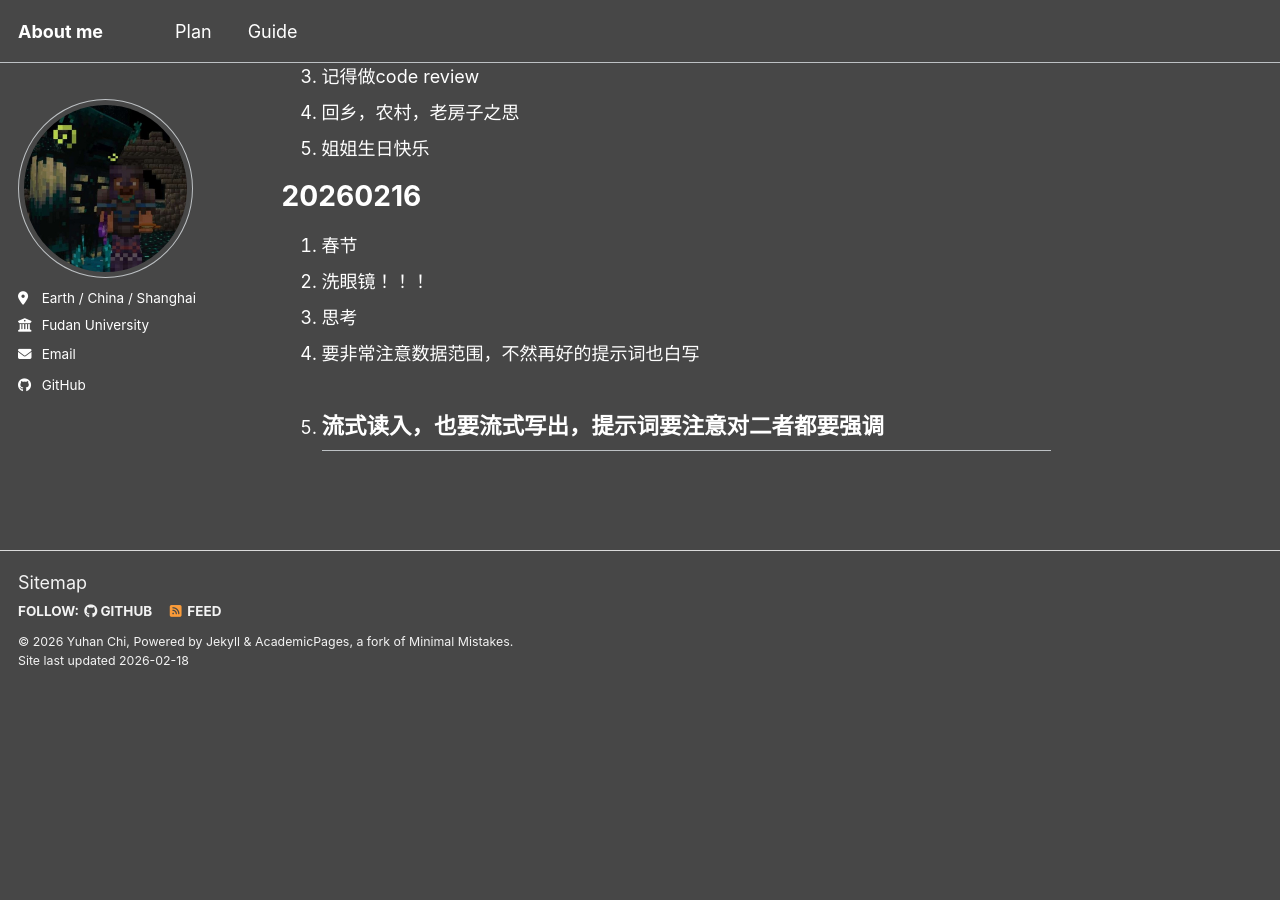
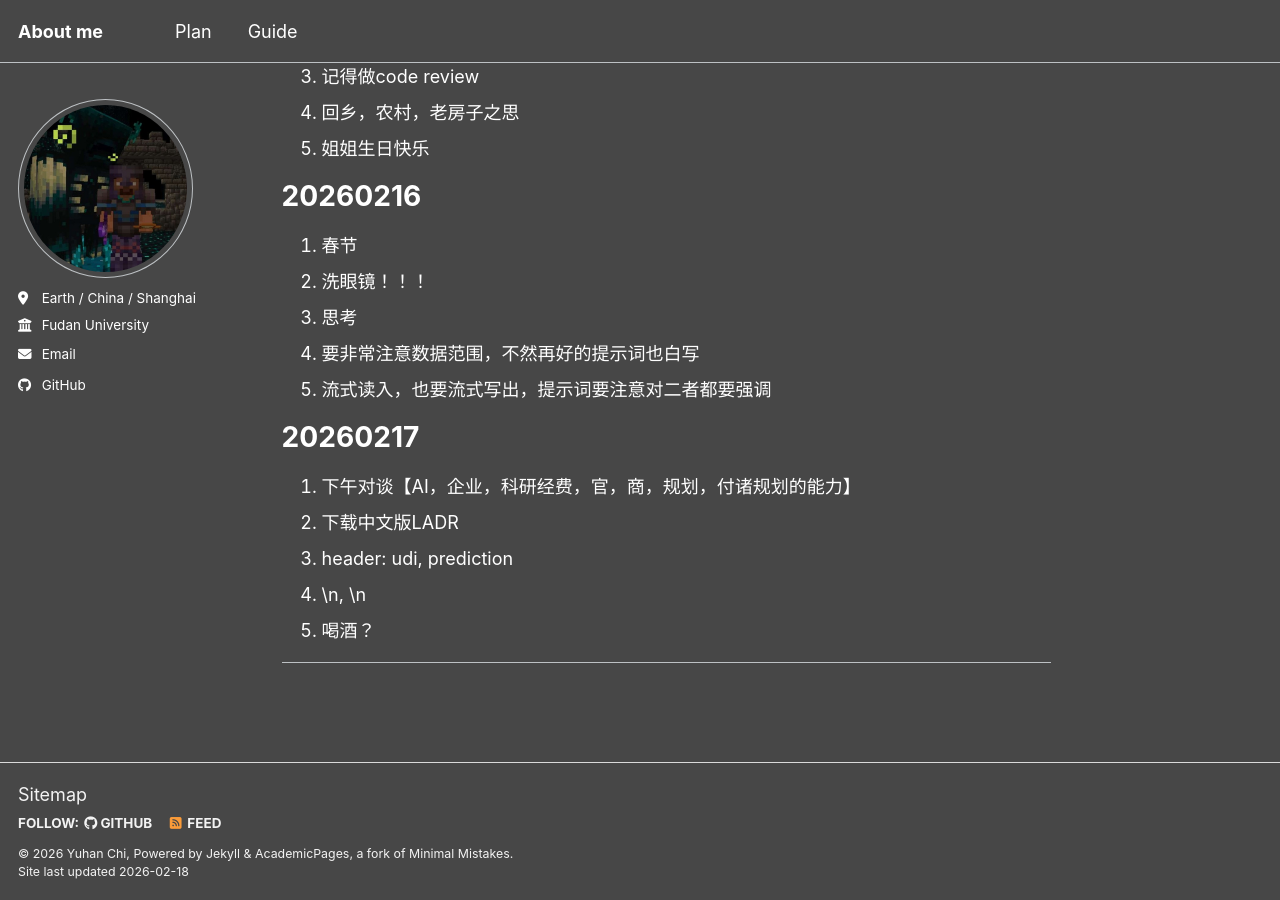
Before and after one commit to Chi-Shan0707/Chi-Shan0707.github.io, a Jekyll site: the page built from _pages/review.md, in a window 1280 px wide and 900 px high, scrolled down 10330 px. Built offline with Jekyll 4.4.1, drawn with Linux system fonts in a browser that asks for light colours; a script bundle is joined from its source files by our own code; library files that are not in the unit come from our copies; before the commit the page ends 11018 px from its top, so only the background shows below that.

Commit message:
review: 20260217

```diff
--- a/_pages/review.md
+++ b/_pages/review.md
@@ -314,4 +314,12 @@ redirect_from:
 3. 思考
 4. 要非常注意数据范围，不然再好的提示词也白写
 5. 流式读入，也要流式写出，提示词要注意对二者都要强调
+
+# 20260217
+1. 下午对谈【AI，企业，科研经费，官，商，规划，付诸规划的能力】
+2. 下载中文版LADR
+3. header:  udi, prediction
+4. \\n, \n
+5. 喝酒？
+
 ---
```
